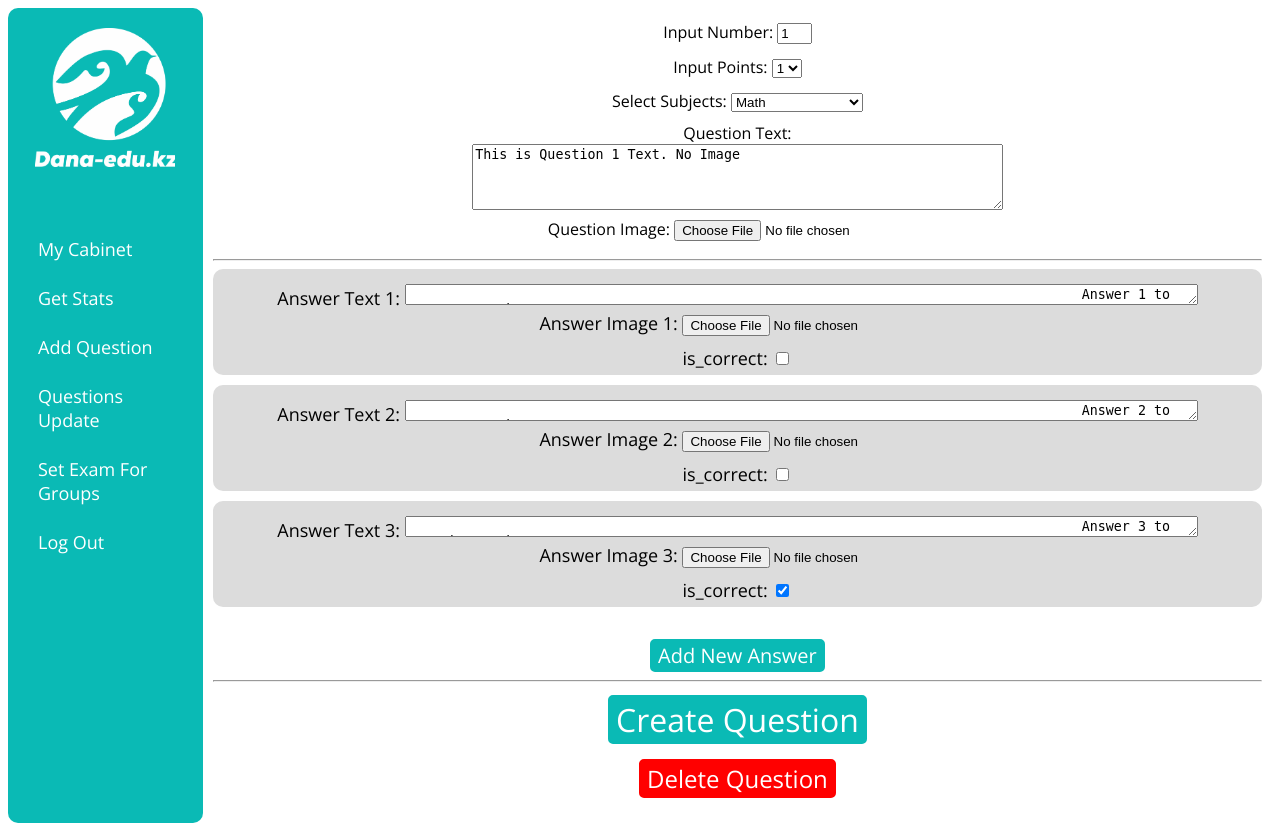
After one commit to AmeAya/dana-edu, a Django app: page /question_update/1 in a window 1280 px wide. The commit adds this page. Run offline with Django 4.2, Linux system fonts and the light colour scheme; a user stored in the database is signed in; data comes from the database, SQL or seed files in the repository; both versions use the stored data as it was after the commit.

Commit message:
update and delete for questions

```diff
--- a/examapp/functions.py
+++ b/examapp/functions.py
@@ -89,6 +89,7 @@ def getUserUrls(user) -> []:
     if user.type == 'MO':
         urls.append({'text': 'Get Stats', 'url': 'get_stats_url'})
         urls.append({'text': 'Add Question', 'url': 'add_questions_init_url'})
+        urls.append({'text': 'Questions Update', 'url': 'questions_update_url'})
         urls.append({'text': 'Set Exam For Groups', 'url': 'set_exam_for_groups_url'})
     urls.append({'text': 'Log Out', 'url': 'logout_url'})
     return urls
--- a/examapp/urls.py
+++ b/examapp/urls.py
@@ -24,6 +24,9 @@ urlpatterns = [
     path('login', LoginView.as_view(template_name='login_page.html', redirect_authenticated_user=True,
                                     authentication_form=CustomUserLoginForm), name='login_url'),
     path('logout', LogoutView.as_view(), name='logout_url'),
+    path('question_delete/<int:question_id>', questionDeleteView, name='question_delete_url'),
+    path('question_update/<int:question_id>', questionUpdateView, name='question_update_url'),
+    path('questions_update', questionsUpdateInitView, name='questions_update_url'),
     path('set_exam_for_groups', setExamForGroup, name='set_exam_for_groups_url'),
     path('set_pupil_answers', SetPupilAnswers.as_view(), name='set_pupil_answers_url'),
     path('subject_select', subjectSelectView, name='get_subjects_url'),
--- a/examapp/views.py
+++ b/examapp/views.py
@@ -1,6 +1,7 @@
 from datetime import datetime
 from django.shortcuts import render, redirect
 from django.contrib.auth.decorators import login_required
+from django.urls import reverse_lazy
 from rest_framework.views import APIView
 from rest_framework.permissions import IsAuthenticated
 from rest_framework.response import Response
@@ -321,6 +322,109 @@ def homeView(request):
 
 
 @login_required(login_url='login_url')
+def questionDeleteView(request, question_id):
+    if request.user.type != 'MO':
+        return redirect('home_url')
+    if request.method == 'POST':
+        question = Question.objects.get(id=question_id)
+        request.session['deleted'] = {
+            'variant': question.variant.pk,
+            'subject': question.subject.pk
+        }
+        question.delete()
+        return redirect('questions_update_url')
+
+
+@login_required(login_url='login_url')
+def questionUpdateView(request, question_id):
+    if request.user.type != 'MO':
+        return redirect('home_url')
+    question = Question.objects.get(id=question_id)
+    if request.method == 'GET':
+        subjects = Subject.objects.all()
+        answers = []
+        counter = 1
+        for answer in question.answers.all():
+            answers.append({'number': counter, 'answer': answer})
+            counter += 1
+        context = {
+            'question': question,
+            'points': [1, 2],
+            'subjects': subjects,
+            'answers': answers,
+            'answer_count': counter,
+            'urls': getUserUrls(request.user)
+        }
+        return render(request, 'question_update_page.html', context)
+    else:
+        question = Question.objects.get(id=question_id)
+        question.number = int(request.POST.get('question_number'))
+        question.points = request.POST.get('question_points')
+        question.subject = Subject.objects.get(pk=request.POST.get('subject'))
+        question.text = request.POST.get('question_text')
+        if 'question_image' in request.FILES:
+            question_image = request.FILES['question_image']
+            question.image = question_image
+        question.save()
+
+        for i in range(1, int(request.POST.get('answers_count'))):
+            is_correct = False
+            is_empty = True
+            if request.POST.get('is_correct_answer_' + str(i)):
+                is_correct = True
+            if request.POST.get('answer_id_' + str(i)):
+                answer = Answer.objects.get(id=request.POST.get('answer_id_' + str(i)))
+            else:
+                answer = Answer(is_correct=is_correct)
+            answer_text = request.POST.get('answer_text_' + str(i))
+            if 'answer_image_' + str(i) in request.FILES:
+                answer_image = request.FILES['answer_image_' + str(i)]
+                answer.image = answer_image
+                is_empty = False
+            if answer_text:
+                answer.text = answer_text
+                is_empty = False
+            if not is_empty:
+                answer.save()
+                question.answers.add(answer)
+
+        return redirect('question_update_url', question_id)
+
+
+@login_required(login_url='login_url')
+def questionsUpdateInitView(request):
+    if request.user.type != 'MO':
+        return redirect('home_url')
+    if 'deleted' in request.session.keys():
+        variant = Variant.objects.get(id=request.session['deleted']['variant'])
+        subject = Subject.objects.get(id=request.session['deleted']['subject'])
+        questions = Question.objects.filter(variant=variant).filter(subject=subject)
+        context = {
+            'questions': questions,
+            'urls': getUserUrls(request.user)
+        }
+        return render(request, 'questions_update_page.html', context)
+    if request.method == 'GET':
+        variants = Variant.objects.all()
+        subjects = Subject.objects.all()
+        context = {
+            'variants': variants,
+            'subjects': subjects,
+            'urls': getUserUrls(request.user)
+        }
+        return render(request, 'questions_update_init_page.html', context)
+    else:
+        variant = Variant.objects.get(id=request.POST.get('variant'))
+        subject = Subject.objects.get(id=request.POST.get('subject'))
+        questions = Question.objects.filter(variant=variant).filter(subject=subject)
+        context = {
+            'questions': questions,
+            'urls': getUserUrls(request.user)
+        }
+        return render(request, 'questions_update_page.html', context)
+
+
+@login_required(login_url='login_url')
 def setExamForGroup(request):
     if request.user.type != 'MO':
         return redirect('home_url')
--- a/static/css/style.css
+++ b/static/css/style.css
@@ -145,6 +145,21 @@ h1{
     cursor: pointer;
 }
 
+.delete-btn{
+    font-size: 20px;
+    font-family: 'Open Sans', sans-serif;
+    background: red;
+    border-radius: 5px;
+    color: #ffffff;
+    border: 2px solid red;
+}
+
+.delete-btn:hover:not(.active){
+    background-color: #ffffff;
+    color: red;
+    cursor: pointer;
+}
+
 .answers{
     font-size: 20px;
     font-family: 'Open Sans', sans-serif;
@@ -217,3 +232,10 @@ h1{
     max-width: 100%;
     margin-left: 20px;
 }
+
+.question_update{
+    background: #0ABAB5;
+    color: #ffffff;
+    border-radius: 10px;
+    text-align: left;
+}
--- /dev/null
+++ b/templates/question_update_page.html
@@ -0,0 +1,141 @@
+{% extends 'base.html' %}
+{% block content %}
+    <div align="center">
+        <form action="{% url 'question_update_url' question.pk %}" method="post" enctype="multipart/form-data" onkeydown="return event.key != 'Enter';">
+            {% csrf_token %}
+
+            <input type="hidden" value="{{ answer_count }}" id="answers_count" name="answers_count">
+
+            <label for="question_number">Input Number:</label>
+            <input value="{{ question.number }}" type="number" id="question_number" name="question_number" min="1" max="50" style="width: 2.5%" required>
+            <br>
+
+            <label for="question_points">Input Points:</label>
+            <select id="question_points" name="question_points">
+                {% for point in points %}
+                    {% if point == question.points %}
+                        <option style="width: auto;" value="{{ point }}" selected>{{ point }}</option>
+                    {% else %}
+                        <option style="width: auto;" value="{{ point }}">{{ point }}</option>
+                    {% endif %}
+                {% endfor %}
+            </select>
+            <br>
+
+            <label for="subject">Select Subjects:</label>
+            <select id="subject" name="subject">
+                {% for subject in subjects %}
+                    {% if subject == question.subject %}
+                        <option style="width: auto;" value="{{ subject.id }}" selected>{{ subject.name }}</option>
+                    {% else %}
+                        <option style="width: auto;" value="{{ subject.id }}">{{ subject.name }}</option>
+                    {% endif %}
+                {% endfor %}
+            </select>
+            <br>
+
+            <label for="question_text">Question Text:</label>
+            <br>
+            <textarea rows="4" id="question_text" name="question_text" style="width: 50%">{{ question.text }}</textarea>
+            <br>
+
+            <label for="question_image">Question Image:</label>
+            <input type="file" id="question_image" name="question_image">
+            <br>
+            <hr>
+            <div id="answers_div">
+                {% for answer in answers %}
+                    <div style="border-radius: 10px; display: inline-block; min-width: 100%; margin-bottom: 10px; font-size: 18px; background: rgb(220, 220, 220);">
+                        <input type="hidden" value="{{ answer.answer.id }}" id="answer_id_{{ answer.number }}" name="answer_id_{{ answer.number }}">
+                        <label for="answer_text_{{ answer.number }}">Answer Text {{ answer.number }}: </label>
+                        <textarea rows="1" id="answer_text_{{ answer.number }}" name="answer_text_{{ answer.number }}" style="margin-top: 15px; width: 75%;">
+                            {{ answer.answer.text }}
+                        </textarea>
+                        <br>
+                        <label for="answer_image_{{ answer.number }}">Answer Image {{ answer.number }}: </label>
+                        <input type="file" id="answer_image_{{ answer.number }}" name="answer_image_{{ answer.number }}">
+                        <br>
+                        <label for="is_correct_answer_{{ answer.number }}">is_correct: </label>
+                        {% if answer.answer.is_correct %}
+                            <input checked type="checkbox" id="is_correct_answer_{{ answer.number }}" name="is_correct_answer_{{ answer.number }}">
+                        {% else %}
+                            <input type="checkbox" id="is_correct_answer_{{ answer.number }}" name="is_correct_answer_{{ answer.number }}">
+                        {% endif %}
+                        <br>
+                    </div>
+                {% endfor %}
+            </div>
+            <br>
+            <button class="btn" type="button" onclick="addNewAnswer()">Add New Answer</button>
+            <br>
+            <hr>
+            <input class="btn" type="submit" value="Create Question" style="font-size: 200%">
+        </form>
+        <form action="{% url 'question_delete_url' question.pk %}" method="post">
+            {% csrf_token %}
+            <input class="delete-btn" onclick="return confirm('Are you sure?')" type="submit" value="Delete Question" style="font-size: 150%">
+        </form>
+    </div>
+    <script>
+        var i = {{ answer_count }};
+
+        function addNewAnswer() {
+            var main_div = document.getElementById('answers_div');
+
+            var div = document.createElement('div');
+            div.style.borderRadius = "10px";
+            div.style.display = "inline-block";
+            div.style.minWidth = "100%";
+            div.style.marginBottom = "10px";
+            div.style.fontSize = '18px';
+            div.style.background = '#DCDCDC';
+
+            var label = document.createElement('label');
+            label.innerHTML = 'Answer Text ' + i + ': ';
+            label.htmlFor = 'answer_text' + i;
+            div.appendChild(label);
+
+            var input = document.createElement('textarea');
+            input.rows = 1;
+            input.style.marginTop = '15px';
+            input.id = 'answer_text_' + i;
+            input.name = 'answer_text_' + i;
+            input.style.width = '75%';
+            div.appendChild(input);
+
+            div.appendChild(document.createElement('br'));
+
+            var label = document.createElement('label');
+            label.innerHTML = 'Answer Image ' + i + ': ';
+            label.htmlFor = 'answer_image_' + i;
+            div.appendChild(label);
+
+            var input = document.createElement('input');
+            input.type = 'file';
+            input.id = 'answer_image_' + i;
+            input.name = 'answer_image_' + i;
+            div.appendChild(input);
+
+            div.appendChild(document.createElement('br'));
+
+            var label = document.createElement('label');
+            label.innerHTML = 'is_correct: ';
+            label.htmlFor = 'is_correct_answer_' + i;
+            div.appendChild(label);
+
+            var input = document.createElement('input');
+            input.type = 'checkbox';
+            input.id = 'is_correct_answer_' + i;
+            input.name = 'is_correct_answer_' + i;
+            div.appendChild(input);
+
+            div.appendChild(document.createElement('br'));
+
+            main_div.appendChild(document.createElement('br'));
+            main_div.appendChild(div);
+
+            i++;
+            document.getElementById('answers_count').value = i;
+        }
+    </script>
+{% endblock content %}
```
Also changed, not shown: templates/questions_update_init_page.html (added, +23 -0 lines), templates/questions_update_page.html (added, +8 -0 lines), db.sqlite3.
